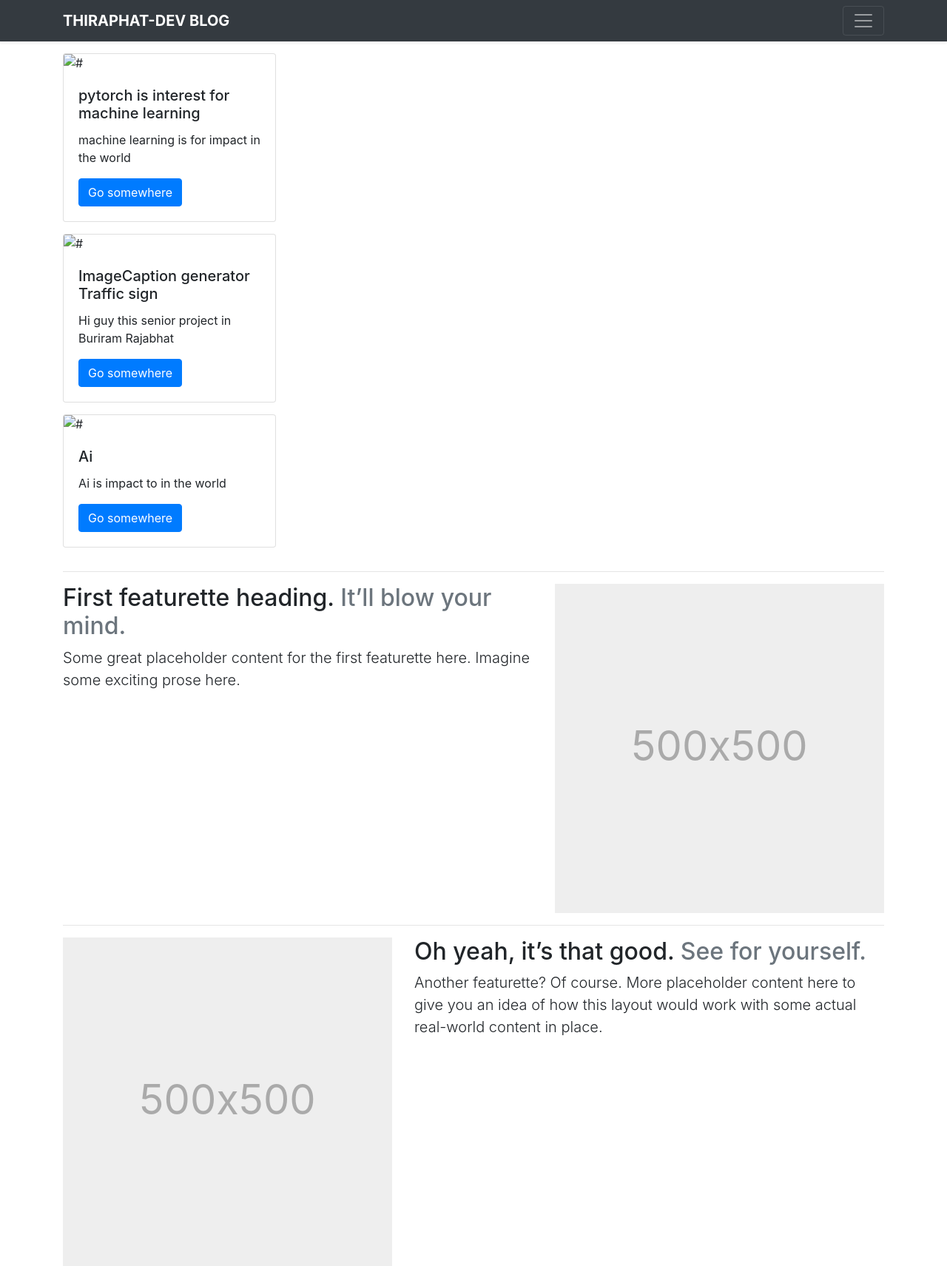
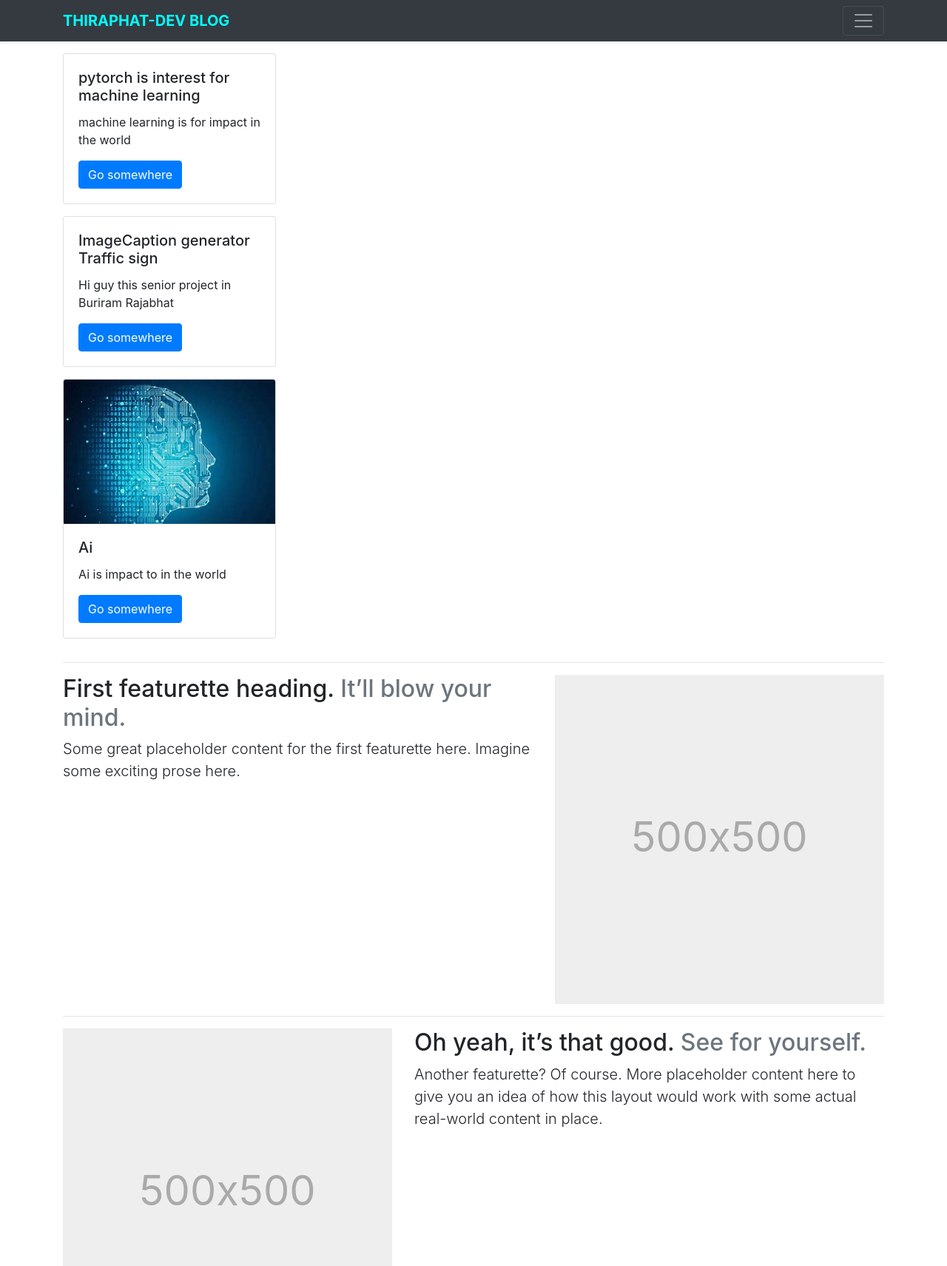
Before and after one commit to Thiraphat-DEV/DjangoBlog, a Django app: template blog/templates/index.html in a window 1280 px wide. Shown: the top 1711 px of the page at 74% size. Run offline with Django 3.2, Linux system fonts and the light colour scheme; the template is opened without the code that fills it: values that come from a table or form of the project are taken from there, others are empty; data comes from the database, SQL or seed files in the repository; both versions use the stored data as it was after the commit; some libraries are stand-ins or nearby versions.

Commit message:
add pillow& function photo

```diff
--- a/blog/models.py
+++ b/blog/models.py
@@ -3,8 +3,22 @@ from django.db import models
 # Create your models here.
 
 class Post(models.Model):
+	categories_choice =  (
+		("BlockChain", "BlockChain Technology"),
+		("AI", "Technology"),
+		("NFT", "NFT Technology"),
+		("BACKEND", "BACKEND Technology"),
+		("FRONTEND", "FRONTEND Technology"),
+	)
 	title = models.CharField(max_length=300)
 	body = models.TextField()
+	photo = models.ImageField(upload_to='blog/%Y/%m/%d', blank=True)
+	category = models.CharField(max_length=50, choices=categories_choice)
+	post_status = models.BooleanField(default=False)
+	created_at = models.DateTimeField(auto_now_add=True)
+	updated_at = models.DateTimeField(auto_now=True)
 
+	def Meta():
+		ordering = ['-created_at']
 	def __str__(self):
 		return self.title
--- /dev/null
+++ b/blog/static/blog.css
@@ -0,0 +1,8 @@
+* {
+	margin: 0;
+	padding: 0;
+	box-sizing: border-box;
+}
+.title {
+	color: aqua;
+}
--- a/blog/templates/index.html
+++ b/blog/templates/index.html
@@ -1,3 +1,4 @@
+{%load static%}
 <!DOCTYPE html>
 <html lang="en">
 
@@ -15,7 +16,7 @@
 
 	<!-- Display django.contrib.messages as bootstrp alert -->
 	{%bootstrap_messages%}
-
+	<link rel="stylesheet" type="text/css" href="{%static 'blog.css' %}" />
 	<style>
 		.bd-placeholder-img {
 			font-size: 1.125rem;
@@ -63,7 +64,7 @@
 		<div class="navbar navbar-dark bg-dark shadow-sm">
 			<div class="container">
 				<a href="/blog" class="navbar-brand d-flex align-items-center">
-					<strong>THIRAPHAT-DEV BLOG</strong>
+					<strong class="title">THIRAPHAT-DEV BLOG</strong>
 				</a>
 				<button class="navbar-toggler" type="button" data-bs-toggle="collapse"
 					data-bs-target="#navbarHeader" aria-controls="navbarHeader"
@@ -81,9 +82,10 @@
 			<div class="row pb-3">
 				<div class="col-sm-12">
 					<div class="card" style="width: 18rem;">
-						<img src="#" class="card-img-top" alt="#">
+						{% if post.photo %}
+						<img src="{{post.photo.url}}" class="card-img-top" alt="{{post.title}}">
+						{%endif%}
 						<div class="card-body">
-
 							<h5 class="card-title">{{post.title}}</h5>
 							<p class="card-text">{{post.body}}
 							</p>
--- a/mystore/settings.py
+++ b/mystore/settings.py
@@ -121,4 +121,7 @@ USE_TZ = True
 
 STATIC_URL = '/static/'
 
+MEDIA_URL = '/media/'
+MEDIA_ROOT = os.path.join(BASE_DIR, 'media/')
+
 DEFAULT_AUTO_FIELD = 'django.db.models.BigAutoField'
--- a/mystore/urls.py
+++ b/mystore/urls.py
@@ -15,8 +15,14 @@ Including another URLconf
 """
 from django.contrib import admin
 from django.urls import path,include
+from django.contrib.staticfiles.urls import staticfiles_urlpatterns
+
+from django.conf import settings
+from django.conf.urls.static import static
 
 urlpatterns = [
     path('admin/', admin.site.urls),
     path('blog/', include('blog.urls')) #localhost/blog
 ]
+
+urlpatterns += staticfiles_urlpatterns() + static(settings.MEDIA_URL, document_root = settings.MEDIA_ROOT)
--- a/requirements.txt
+++ b/requirements.txt
@@ -2,6 +2,7 @@ asgiref==3.6.0
 beautifulsoup4==4.12.0
 Django==4.1.7
 django-bootstrap4==22.3
+Pillow==9.4.0
 pytz==2023.3
 soupsieve==2.4
 sqlparse==0.4.3
```
Also changed, not shown: blog/admin.py (+6 -1 lines), blog/migrations/0002_post_category_post_created_at_post_photo_and_more.py (added), blog/migrations/0003_alter_post_category.py (added), db.sqlite3, media/blog/2023/03/31/ai.jfif (added).
